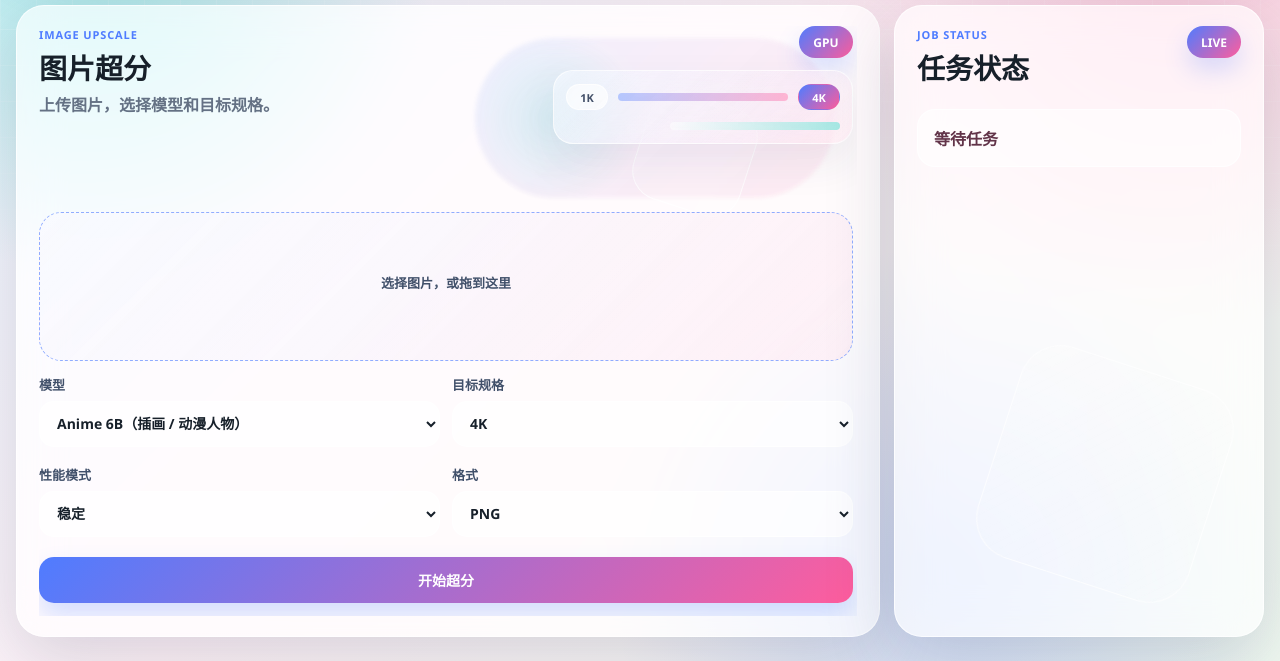
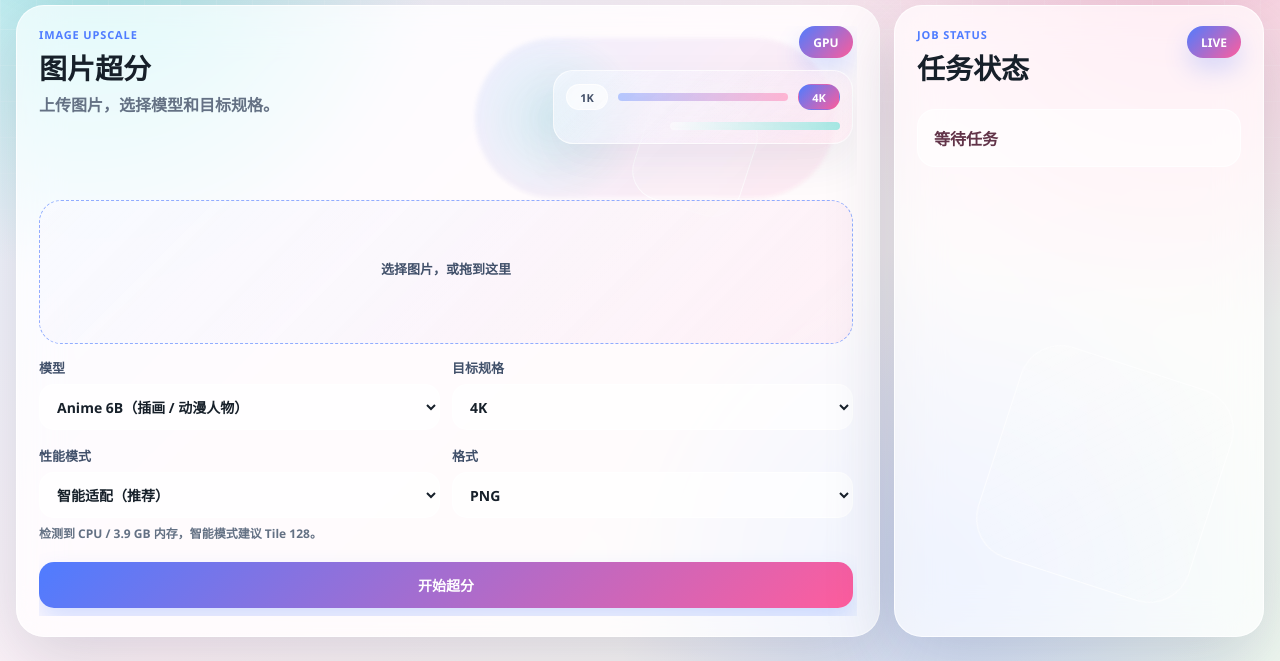
Before and after one commit to 3Takagi/audio-video-tool, a FastAPI app: page / in a window 1280 px wide. Shown: the part 151-812 px from the top of the page. Run offline with FastAPI, Linux system fonts and the light colour scheme; some libraries are stand-ins or nearby versions.

Commit message:
Add low-spec upscale adaptation (#1)
Co-authored-by: L <L@users.noreply.github.com>

```diff
--- a/app-version.json
+++ b/app-version.json
@@ -1,6 +1,6 @@
 {
   "schema": 1,
-  "revision": 2,
-  "version": "0.1.1",
+  "revision": 3,
+  "version": "0.1.2",
   "minimum_shell_version": "0.1.0"
 }
--- a/app.py
+++ b/app.py
@@ -90,10 +90,21 @@ TARGET_LONG_EDGES = {
     "4k": 3840,
 }
 TILE_PRESETS = {
-    "stable": 256,
+    "adaptive": None,
+    "low": 128,
+    "balanced": 256,
     "fast": 512,
-    "safe": 128,
-    "auto": 0,
+}
+TILE_PRESET_ALIASES = {
+    "auto": "adaptive",
+    "safe": "low",
+    "stable": "balanced",
+}
+TILE_PRESET_LABELS = {
+    "adaptive": "智能适配",
+    "low": "低配 / 省显存",
+    "balanced": "均衡",
+    "fast": "快速 / 高显存",
 }
 YTDLP_QUALITIES = {
     "best": None,
@@ -112,6 +123,114 @@ templates = Jinja2Templates(directory=APP_DIR / "templates")
 
 PROCESS_LOCK = threading.Lock()
 JOB_PROCESSES: dict[str, subprocess.Popen] = {}
+HARDWARE_LOCK = threading.Lock()
+HARDWARE_CACHE: dict | None = None
+
+
+def detect_upscale_hardware(force: bool = False) -> dict:
+    global HARDWARE_CACHE
+    with HARDWARE_LOCK:
+        if HARDWARE_CACHE is not None and not force:
+            return dict(HARDWARE_CACHE)
+
+        result = {
+            "device": "cpu",
+            "device_name": "CPU",
+            "vram_mb": 0,
+            "ram_gb": round(psutil.virtual_memory().total / (1024 ** 3), 1),
+            "fp32": True,
+        }
+        probe = """
+import json
+import torch
+
+payload = {"cuda": bool(torch.cuda.is_available())}
+if payload["cuda"]:
+    props = torch.cuda.get_device_properties(0)
+    payload.update({
+        "name": torch.cuda.get_device_name(0),
+        "vram_mb": int(props.total_memory / (1024 * 1024)),
+    })
+print(json.dumps(payload, ensure_ascii=False))
+"""
+        try:
+            completed = subprocess.run(
+                [str(PYTHON), "-c", probe],
+                capture_output=True,
+                text=True,
+                encoding="utf-8",
+                errors="replace",
+                timeout=45,
+                creationflags=subprocess.CREATE_NO_WINDOW if os.name == "nt" else 0,
+            )
+            lines = [line.strip() for line in completed.stdout.splitlines() if line.strip()]
+            if completed.returncode == 0 and lines:
+                payload = json.loads(lines[-1])
+                if payload.get("cuda"):
+                    result.update(
+                        device="cuda",
+                        device_name=str(payload.get("name") or "NVIDIA GPU"),
+                        vram_mb=int(payload.get("vram_mb") or 0),
+                        fp32=False,
+                    )
+            elif completed.stderr:
+                result["probe_warning"] = completed.stderr[-500:]
+        except Exception as exc:  # noqa: BLE001 - hardware probing must never block the app.
+            result["probe_warning"] = str(exc)
+
+        if result["device"] == "cuda":
+            vram_gb = result["vram_mb"] / 1024
+            result["label"] = f'{result["device_name"]} / {vram_gb:.1f} GB 显存'
+        else:
+            result["label"] = f'CPU / {result["ram_gb"]:.1f} GB 内存'
+
+        HARDWARE_CACHE = result
+        return dict(result)
+
+
+def normalize_tile_preset(value: str) -> str:
+    normalized = TILE_PRESET_ALIASES.get(value, value)
+    if normalized not in TILE_PRESETS:
+        raise ValueError("Invalid tile preset")
+    return normalized
+
+
+def recommended_tile(hardware: dict, model_name: str) -> int:
+    if hardware.get("device") != "cuda":
+        return 128
+    vram_mb = int(hardware.get("vram_mb") or 0)
+    if vram_mb <= 2048:
+        tile = 64
+    elif vram_mb <= 4096:
+        tile = 128
+    elif vram_mb <= 8192:
+        tile = 256
+    else:
+        tile = 512
+    if model_name == "RealESRGAN_x4plus":
+        tile = min(tile, 256)
+    return tile
+
+
+def tile_attempts(initial_tile: int) -> list[int]:
+    levels = [512, 384, 256, 128, 64]
+    return [initial_tile] + [value for value in levels if value < initial_tile]
+
+
+def is_memory_failure(result: subprocess.CompletedProcess) -> bool:
+    output = f"{result.stdout}\n{result.stderr}".lower()
+    markers = (
+        "out of memory",
+        "cuda error",
+        "cublas_status_alloc_failed",
+        "defaultcpuallocator",
+        "not enough memory",
+        "cannot allocate memory",
+        "allocation failed",
+        "output_tile' referenced before assignment",
+        'output_tile" referenced before assignment',
+    )
+    return any(marker in output for marker in markers)
 
 
 def job_path(job_id: str) -> Path:
@@ -726,36 +845,54 @@ def run_upscale(job_id: str) -> None:
     if runtime_input_path.resolve() != input_path.resolve():
         shutil.copy2(input_path, runtime_input_path)
 
-    update_job(job_id, status="running", message="Real-ESRGAN is processing the image", progress=8, progress_label="开始处理")
-
-    cmd = [
-        str(PYTHON),
-        str(REAL_ESRGAN),
-        "-i",
-        str(runtime_input_path),
-        "-o",
-        str(output_dir),
-        "-n",
-        data["model_name"],
-        "-s",
-        str(data["scale"]),
-        "-t",
-        str(data["tile"]),
-        "--suffix",
-        data["suffix"],
-        "--ext",
-        data["ext"],
-        "-g",
-        "0",
-    ]
+    hardware = detect_upscale_hardware()
+    requested_tile = data.get("tile")
+    initial_tile = int(requested_tile) if requested_tile else recommended_tile(hardware, data["model_name"])
+    attempts = tile_attempts(initial_tile)
+    device_message = hardware["label"]
+    if hardware["device"] == "cpu":
+        device_message += "，CPU 模式可能较慢"
+    update_job(
+        job_id,
+        status="running",
+        message="Real-ESRGAN is processing the image",
+        progress=8,
+        progress_label="开始处理",
+        hardware=hardware["label"],
+        device=hardware["device"],
+        effective_tile=initial_tile,
+        precision="FP32" if hardware["fp32"] else "FP16",
+        device_message=device_message,
+    )
 
     try:
         result = None
         out_file = None
-        for attempt in range(2):
+        for attempt, effective_tile in enumerate(attempts):
             if job_is_canceled(job_id):
                 return
-            set_progress(job_id, 12 if attempt == 0 else 18, "超分处理中")
+            cmd = [
+                str(PYTHON),
+                str(REAL_ESRGAN),
+                "-i",
+                str(runtime_input_path),
+                "-o",
+                str(output_dir),
+                "-n",
+                data["model_name"],
+                "-s",
+                str(data["scale"]),
+                "-t",
+                str(effective_tile),
+                "--suffix",
+                data["suffix"],
+                "--ext",
+                data["ext"],
+            ]
+            if hardware["fp32"]:
+                cmd.append("--fp32")
+            update_job(job_id, effective_tile=effective_tile)
+            set_progress(job_id, min(12 + attempt * 6, 36), f"超分处理中 · Tile {effective_tile}")
             result = run_tracked_process(
                 job_id,
                 cmd,
@@ -767,12 +904,25 @@ def run_upscale(job_id: str) -> None:
             out_file = find_output_file(output_dir, runtime_input_path, data["suffix"], data["ext"])
             if result.returncode == 0 or out_file is not None:
                 break
-            update_job(job_id, message="Real-ESRGAN failed once, retrying", returncode=result.returncode)
-            time.sleep(1)
+            if is_memory_failure(result) and attempt + 1 < len(attempts):
+                next_tile = attempts[attempt + 1]
+                update_job(
+                    job_id,
+                    message=f"内存或显存不足，自动降低到 Tile {next_tile} 后重试",
+                    returncode=result.returncode,
+                )
+                time.sleep(0.5)
+                continue
+            break
 
         if result.returncode != 0:
             if out_file is None:
-                update_job(job_id, status="failed", message="Output file was not created")
+                failure_message = (
+                    "设备内存或显存不足，已尝试降低 Tile 但仍未生成结果"
+                    if is_memory_failure(result)
+                    else "Output file was not created"
+                )
+                update_job(job_id, status="failed", message=failure_message)
                 update_job(
                     job_id,
                     returncode=result.returncode,
@@ -1279,20 +1429,23 @@ async def create_job(
     custom_long_edge: Optional[int] = Form(None),
     scale: Optional[float] = Form(None),
     tile: Optional[int] = Form(None),
-    tile_preset: str = Form("stable"),
+    tile_preset: str = Form("adaptive"),
     ext: str = Form("png"),
 ) -> JSONResponse:
     if model not in MODELS:
         raise HTTPException(status_code=400, detail="Invalid model")
     if tile is None:
-        if tile_preset not in TILE_PRESETS:
+        try:
+            normalized_preset = normalize_tile_preset(tile_preset)
+        except ValueError:
             raise HTTPException(status_code=400, detail="Invalid tile preset")
-        tile_value = TILE_PRESETS[tile_preset]
+        tile_value = TILE_PRESETS[normalized_preset]
     else:
         # Numeric tile is kept for compatibility with older API calls. The UI uses tile_preset now.
-        if tile not in {0, 128, 256, 384, 512}:
+        if tile not in {0, 64, 128, 256, 384, 512}:
             raise HTTPException(status_code=400, detail="Invalid tile size")
-        tile_value = tile
+        tile_value = tile or None
+        normalized_preset = "adaptive" if tile == 0 else f"{tile}px"
     if ext not in {"png", "jpg"}:
         raise HTTPException(status_code=400, detail="Invalid output format")
 
@@ -1335,7 +1488,8 @@ async def create_job(
         "target": target_label,
         "scale": computed_scale,
         "tile": tile_value,
-        "tile_preset": tile_preset if tile is None else f"{tile}px",
+        "tile_preset": normalized_preset,
+        "tile_preset_label": TILE_PRESET_LABELS.get(normalized_preset, normalized_preset),
         "ext": ext,
         "suffix": filename_suffix,
         "created_at": time.time(),
@@ -1498,3 +1652,17 @@ def health() -> dict:
         "python": str(PYTHON),
         "realesrgan": str(REAL_ESRGAN),
     }
+
+
+@app.get("/api/system/capabilities")
+def system_capabilities() -> JSONResponse:
+    hardware = detect_upscale_hardware()
+    return JSONResponse(
+        {
+            "upscale": {
+                **hardware,
+                "recommended_tile": recommended_tile(hardware, MODELS["anime"]),
+                "recommended_profile": "adaptive",
+            }
+        }
+    )
--- a/static/app.js
+++ b/static/app.js
@@ -26,6 +26,8 @@ const progressPercent = document.querySelector("#progress-percent");
 const progressBar = document.querySelector("#progress-bar");
 const target = document.querySelector("#target");
 const customTargetWrap = document.querySelector("#custom-target-wrap");
+const performanceMode = document.querySelector("#performance-mode");
+const performanceHint = document.querySelector("#performance-hint");
 const youtubePlaylist = document.querySelector("#youtube-playlist");
 const youtubeUrlInput = youtubeDownloadForm?.querySelector("input[name='url']");
 const youtubePlaylistPreview = document.querySelector("#youtube-playlist-preview");
@@ -45,6 +47,34 @@ let currentDownloadUrl = null;
 let currentDownloadName = "result.png";
 let savedFilePath = null;
 let playlistPreviewEntries = [];
+
+const performanceHelp = {
+  adaptive: "根据显卡、显存和模型自动选择 Tile。",
+  low: "Tile 128，降低内存和显存占用，但处理时间更长。",
+  balanced: "Tile 256，适合多数独立显卡。",
+  fast: "Tile 512，速度更快，建议 8 GB 以上显存。",
+};
+
+function updatePerformanceHint() {
+  if (!performanceHint || !performanceMode) return;
+  performanceHint.textContent = performanceHelp[performanceMode.value] || "";
+}
+
+performanceMode?.addEventListener("change", updatePerformanceHint);
+updatePerformanceHint();
+
+fetch("/api/system/capabilities")
+  .then((response) => response.ok ? response.json() : null)
+  .then((data) => {
+    const upscale = data?.upscale;
+    if (!upscale || !performanceHint || performanceMode?.value !== "adaptive") return;
+    performanceHint.textContent = `检测到 ${upscale.label}，智能模式建议 Tile ${upscale.recommended_tile}。`;
+  })
+  .catch(() => {
+    if (performanceHint && performanceMode?.value === "adaptive") {
+      performanceHint.textContent = "硬件检测不可用时，将采用保守的 Tile 设置。";
+    }
+  });
 
 function activatePane(id) {
   tabButtons.forEach((button) => {
@@ -305,7 +335,10 @@ function renderJob(job) {
     if (job.model_name) lines.push(`模型：${job.model_name}`);
     if (job.target) lines.push(`目标：${job.target}`);
     if (job.scale) lines.push(`实际倍率：${job.scale}x`);
-    if (job.tile_preset) lines.push(`性能模式：${job.tile_preset}`);
+    if (job.tile_preset_label || job.tile_preset) lines.push(`性能模式：${job.tile_preset_label || job.tile_preset}`);
+    if (job.hardware) lines.push(`处理设备：${job.hardware}`);
+    if (job.effective_tile) lines.push(`实际 Tile：${job.effective_tile}`);
+    if (job.precision) lines.push(`计算精度：${job.precision}`);
   }
 
   meta.innerHTML = lines.map((line) => `<div>${escapeHtml(line)}</div>`).join("");
--- a/static/style.css
+++ b/static/style.css
@@ -840,6 +840,15 @@ pre {
   display: none !important;
 }
 
+.field-help {
+  display: block;
+  margin-top: 7px;
+  color: var(--muted);
+  font-size: 12px;
+  font-weight: 650;
+  line-height: 1.5;
+}
+
 @media (min-width: 1121px) {
   body {
     overflow: hidden;
--- a/templates/index.html
+++ b/templates/index.html
@@ -95,12 +95,13 @@
 
                 <label>
                   <span>性能模式</span>
-                  <select name="tile_preset">
-                    <option value="stable">稳定</option>
-                    <option value="fast">快速</option>
-                    <option value="safe">省显存</option>
-                    <option value="auto">自动</option>
+                  <select id="performance-mode" name="tile_preset">
+                    <option value="adaptive" selected>智能适配（推荐）</option>
+                    <option value="low">低配 / 省显存</option>
+                    <option value="balanced">均衡</option>
+                    <option value="fast">快速 / 高显存</option>
                   </select>
+                  <small id="performance-hint" class="field-help">正在检测本机硬件并选择 Tile。</small>
                 </label>
 
                 <label>
```
Also changed, not shown: README.en.md (+2 -1 lines), README.md, layout-preview-full.png (deleted), layout-preview.png (deleted), portable/README-PORTABLE.md.
